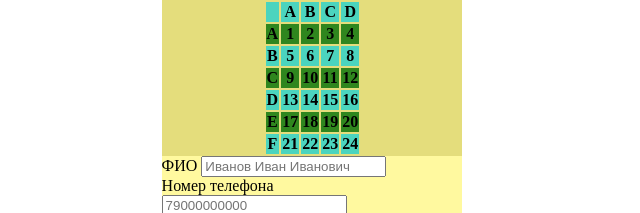
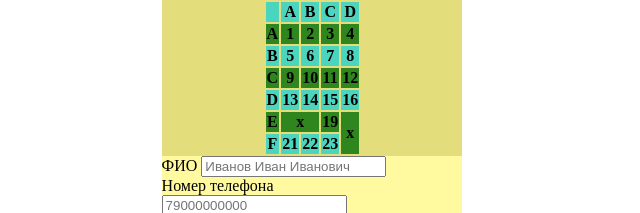
Before and after one commit to dionysiusmukha/elysium, a plain HTML site: page practice2/main/index.html in a window 1280 px wide. Shown: the part 1208-1421 px from the top of the page, 352-992 px from the left. Drawn offline with Linux system fonts and the light colour scheme.

Commit message:
Update index.html

```diff
--- a/practice2/main/index.html
+++ b/practice2/main/index.html
@@ -97,17 +97,15 @@
                 </tr>
                 <tr>
                     <th>E</th>
-                    <th>17</th>
-                    <th>18</th>
+                    <th colspan="2">x</th>
                     <th>19</th>
-                    <th>20</th>
+                    <th rowspan="2">x</th>
                 </tr>
                 <tr>
                     <th>F</th>
                     <th>21</th>
                     <th>22</th>
                     <th>23</th>
-                    <th>24</th>
                 </tr>
             </table>
         </div>
```
